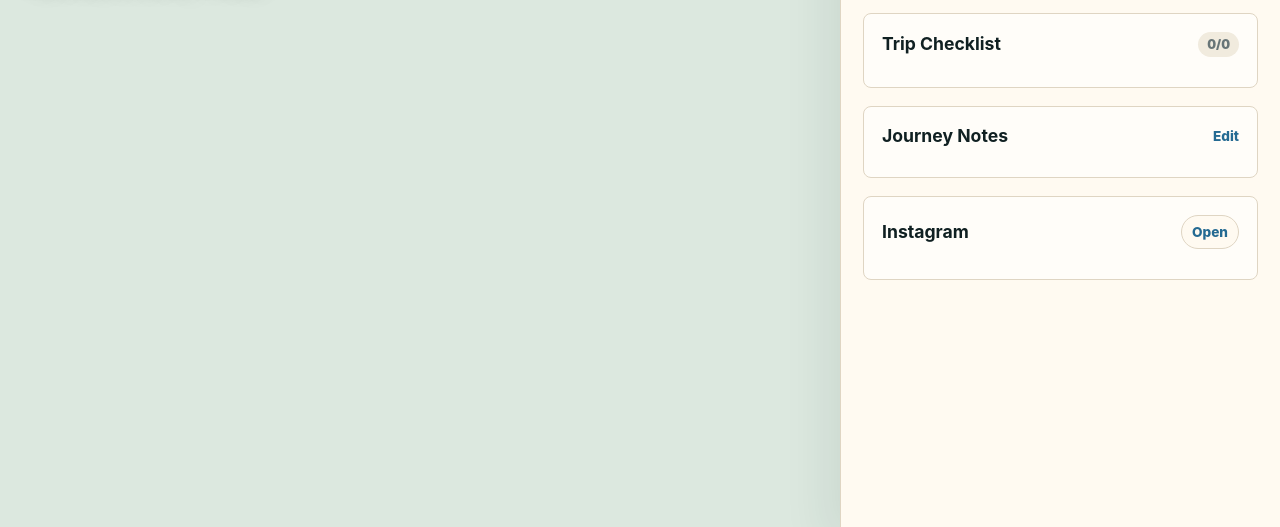
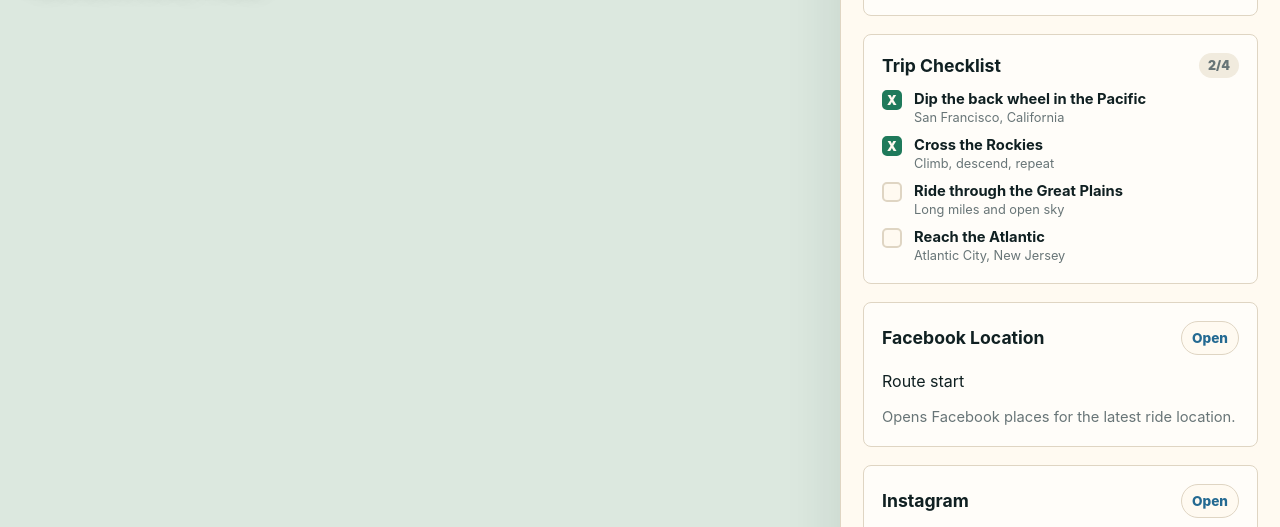
Before and after one commit to maptap123/Coles-Bike, a website: page index.html in a window 1280 px wide. Shown: the part 259-786 px from the top of the page. Drawn offline with nearby package versions, Linux system fonts and the light colour scheme; no server answers.

Commit message:
Replace journey notes with Facebook location card

```diff
--- a/index.html
+++ b/index.html
@@ -59,12 +59,20 @@
           <ul id="goals-list"></ul>
         </section>
 
-        <section class="panel journal">
+        <section class="panel facebook-location">
           <div class="section-header">
-            <h2>Journey Notes</h2>
-            <a href="data/progress.json" target="_blank" rel="noreferrer">Edit</a>
+            <h2>Facebook Location</h2>
+            <a
+              id="facebook-location-link"
+              class="action-link"
+              href="https://www.facebook.com/search/places/"
+              rel="noreferrer"
+            >
+              Open
+            </a>
           </div>
-          <ol id="journal-list"></ol>
+          <p id="facebook-location-place" class="location-name">Loading location</p>
+          <p class="muted">Opens Facebook places for the latest ride location.</p>
         </section>
 
         <section class="panel instagram">
```
